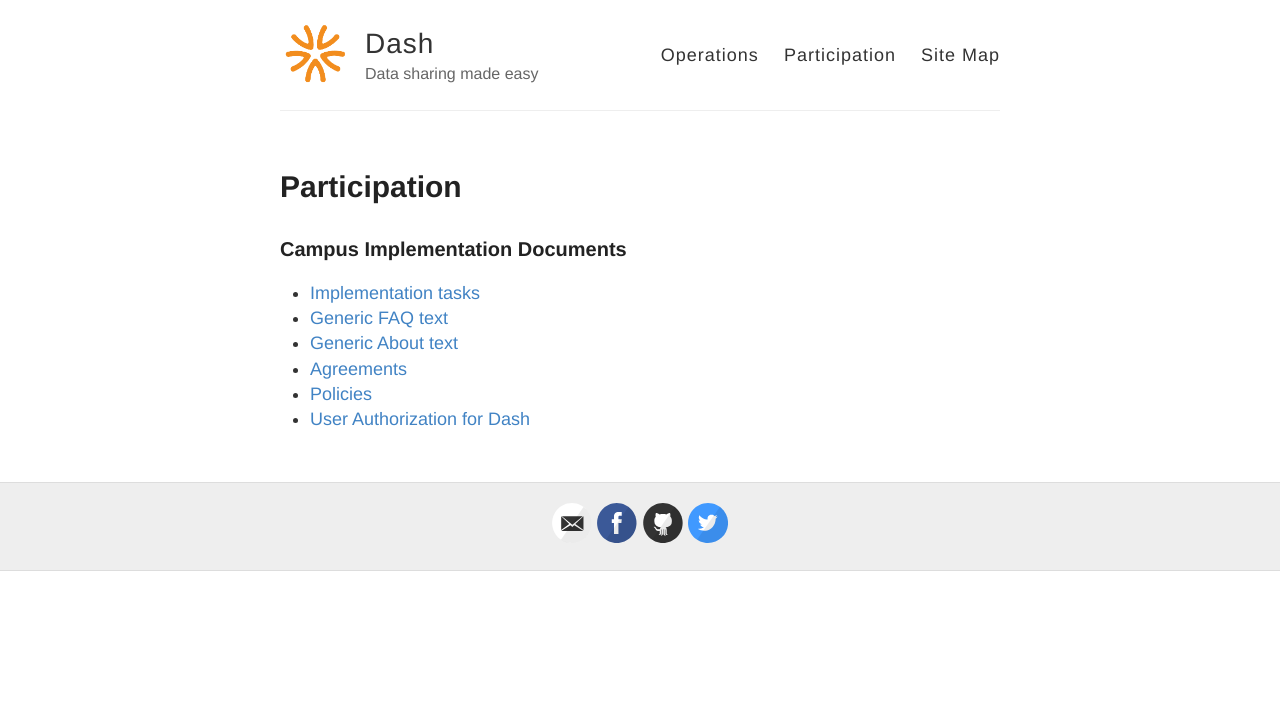
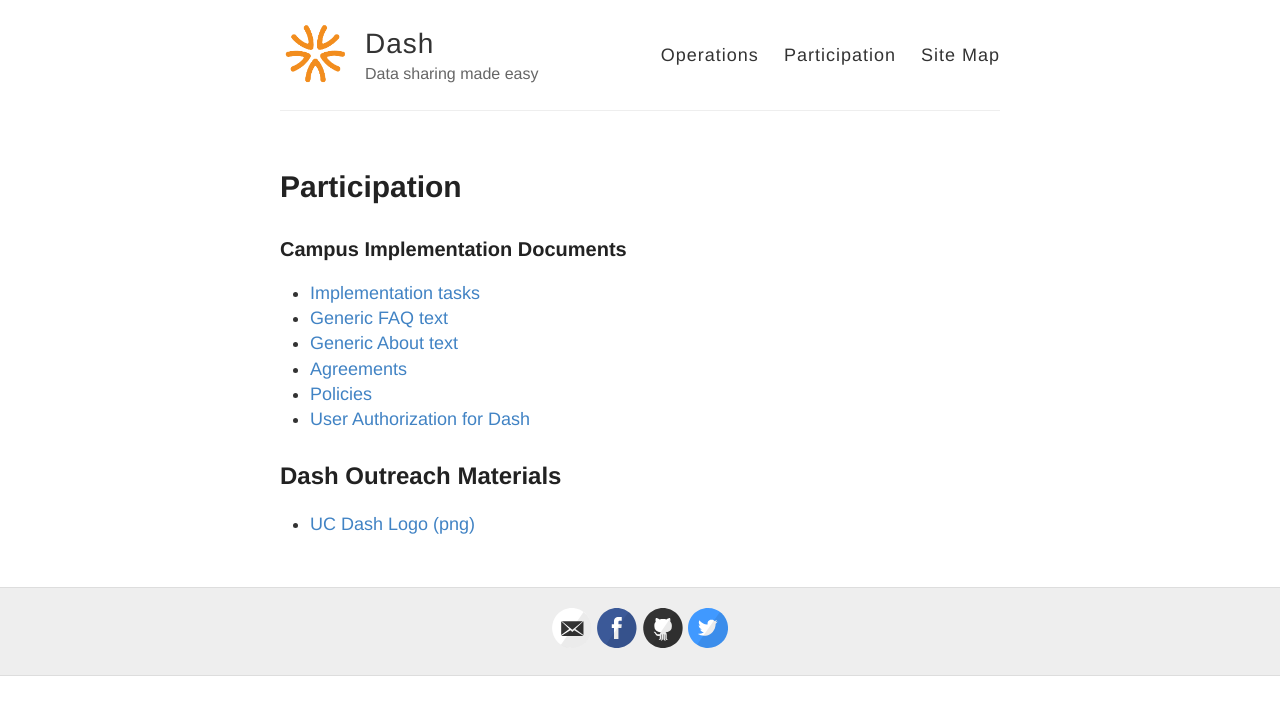
Before and after one commit to CDLUC3/dash, a Jekyll site: the page built from participation.md, in a window 1280 px wide. Shown: the top 715 px of the page. Built offline with Jekyll 4.4.1, drawn with Linux system fonts in a browser that asks for light colours.

Commit message:
adding pages

```diff
--- a/_config.yml
+++ b/_config.yml
@@ -20,7 +20,7 @@
   email: uc3@ucop.edu
   facebook: UC3Dash
   flickr:
-  github: CDLUC3/dash
+  github: CDLUC3
   instagram:
   linkedin:
   pinterest:
--- a/participation.md
+++ b/participation.md
@@ -6,10 +6,16 @@
 
 <h3>Campus Implementation Documents</h3>
 <ul>
-  <li><a href="">Implementation tasks</a></li>
-<li><a href="">Generic FAQ text</a></li>
-<li><a href="">Generic About text</a></li>
-<li><a href="">Agreements</a></li>
-<li><a href="">Policies</a></li>
-<li><a href="">User Authorization for Dash</a></li>
+  <li><a href="http://CDLUC3.github.io/dash/campus-tasks">Implementation tasks</a></li>
+<li><a href="http://CDLUC3.github.io/dash/generic-faq">Generic FAQ text</a></li>
+<li><a href="http://CDLUC3.github.io/dash/generic-about">Generic About text</a></li>
+<li><a href="http://CDLUC3.github.io/dash/agreements">Agreements</a></li>
+<li><a href="http://CDLUC3.github.io/dash/policies">Policies</a></li>
+<li><a href="http://CDLUC3.github.io/dash/user-authorization">User Authorization for Dash</a></li>
 </ul>
+
+<h2>Dash Outreach Materials</h2>
+
+<ul>
+	<li><a href="https://raw.githubusercontent.com/CDLUC3/dashdocs/master/Dash_generic.png">UC Dash Logo (png)</a></li>
+</ul>
```
Also changed, not shown: Generic About for Dash.md (+6 -0 lines), Generic-FAQ-for-Dash.md (+6 -0 lines).
